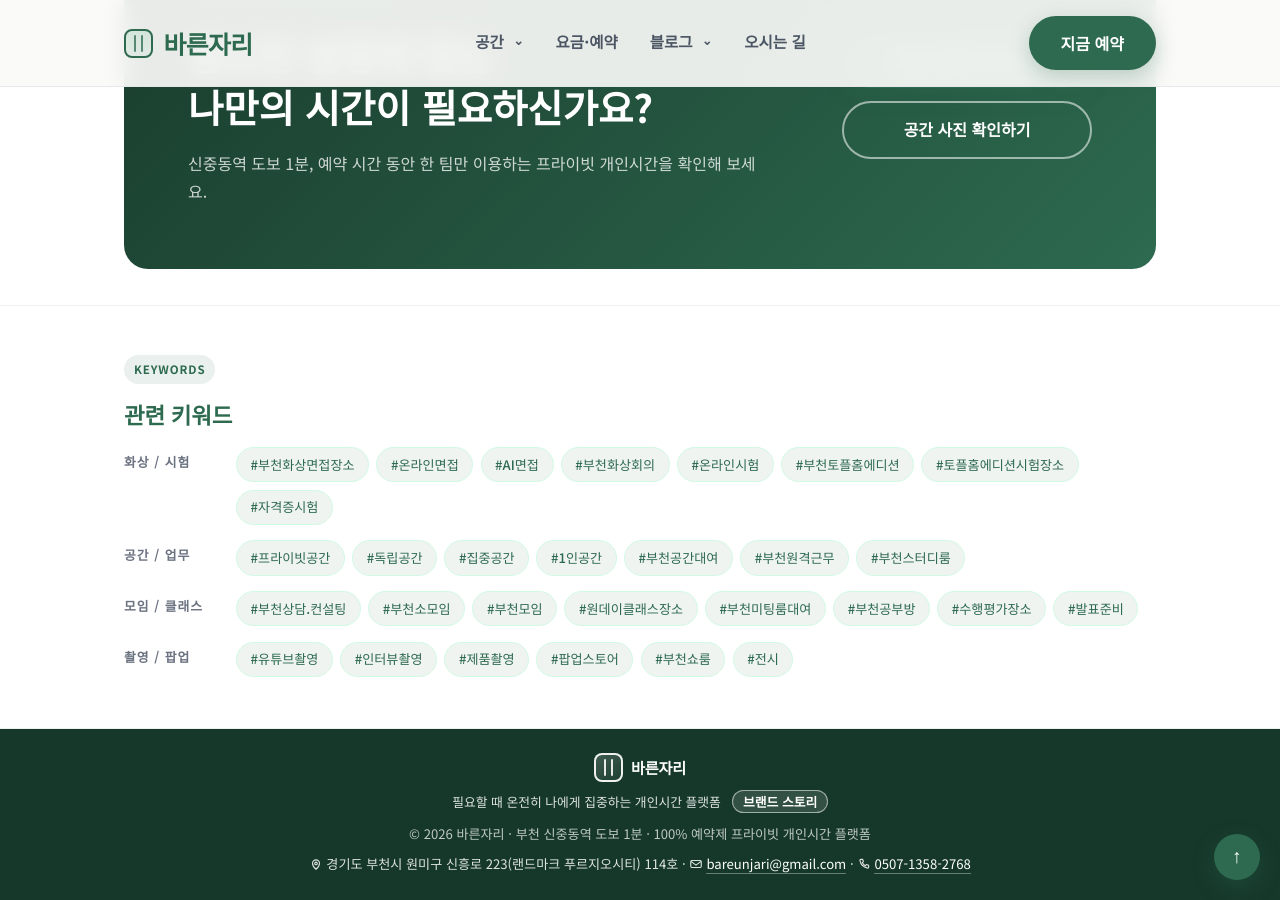
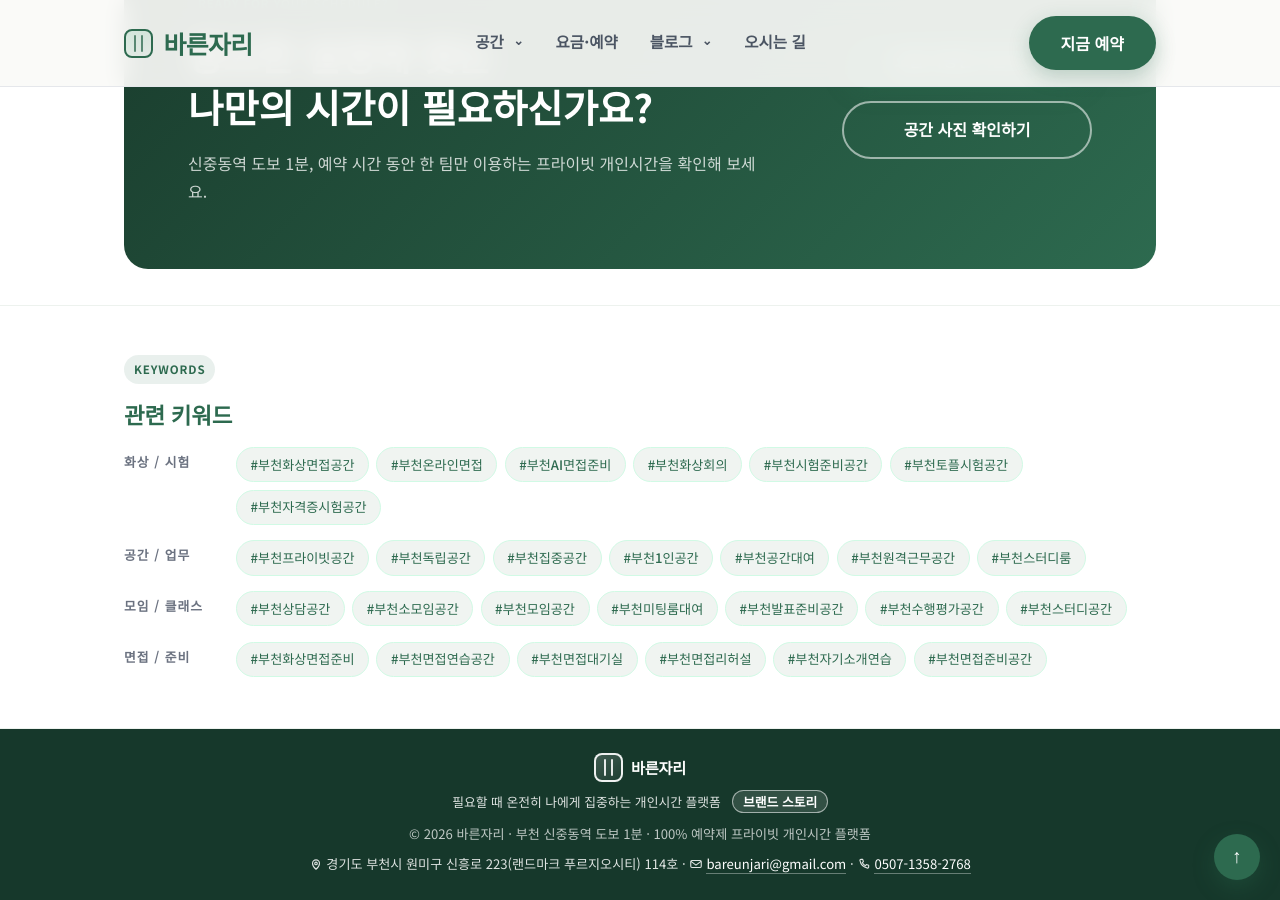
Before and after one commit to bareunspace/blog, a Jekyll site: the page built from blog.html, in a window 1280 px wide and 900 px high, scrolled down 4176 px. Built offline with Jekyll 4.4.1, drawn with Linux system fonts in a browser that asks for light colours.

Commit message:
Refine blog keyword tags

```diff
--- a/blog.html
+++ b/blog.html
@@ -274,34 +274,34 @@ script_version: 20260716-4
       <div class="tag-group">
         <p class="tag-group-label">화상 / 시험</p>
         <div class="tags">
-          <span class="tag">#부천화상면접장소</span><span class="tag">#온라인면접</span><span class="tag">#AI면접</span>
-          <span class="tag">#부천화상회의</span><span class="tag">#온라인시험</span>
-          <span class="tag">#부천토플홈에디션</span><span class="tag">#토플홈에디션시험장소</span><span class="tag">#자격증시험</span>
+          <span class="tag">#부천화상면접공간</span><span class="tag">#부천온라인면접</span><span class="tag">#부천AI면접준비</span>
+          <span class="tag">#부천화상회의</span><span class="tag">#부천시험준비공간</span>
+          <span class="tag">#부천토플시험공간</span><span class="tag">#부천자격증시험공간</span>
         </div>
       </div>
       <div class="tag-group">
         <p class="tag-group-label">공간 / 업무</p>
         <div class="tags">
-          <span class="tag">#프라이빗공간</span><span class="tag">#독립공간</span>
-          <span class="tag">#집중공간</span><span class="tag">#1인공간</span>
-          <span class="tag">#부천공간대여</span><span class="tag">#부천원격근무</span>
+          <span class="tag">#부천프라이빗공간</span><span class="tag">#부천독립공간</span>
+          <span class="tag">#부천집중공간</span><span class="tag">#부천1인공간</span>
+          <span class="tag">#부천공간대여</span><span class="tag">#부천원격근무공간</span>
           <span class="tag">#부천스터디룸</span>
         </div>
       </div>
       <div class="tag-group">
         <p class="tag-group-label">모임 / 클래스</p>
         <div class="tags">
-          <span class="tag">#부천상담.컨설팅</span><span class="tag">#부천소모임</span><span class="tag">#부천모임</span>
-          <span class="tag">#원데이클래스장소</span><span class="tag">#부천미팅룸대여</span><span class="tag">#부천공부방</span>
-          <span class="tag">#수행평가장소</span><span class="tag">#발표준비</span>
+          <span class="tag">#부천상담공간</span><span class="tag">#부천소모임공간</span><span class="tag">#부천모임공간</span>
+          <span class="tag">#부천미팅룸대여</span><span class="tag">#부천발표준비공간</span><span class="tag">#부천수행평가공간</span>
+          <span class="tag">#부천스터디공간</span>
         </div>
       </div>
       <div class="tag-group">
-        <p class="tag-group-label">촬영 / 팝업</p>
+        <p class="tag-group-label">면접 / 준비</p>
         <div class="tags">
-          <span class="tag">#유튜브촬영</span><span class="tag">#인터뷰촬영</span>
-          <span class="tag">#제품촬영</span><span class="tag">#팝업스토어</span>
-          <span class="tag">#부천쇼룸</span><span class="tag">#전시</span>
+          <span class="tag">#부천화상면접준비</span><span class="tag">#부천면접연습공간</span>
+          <span class="tag">#부천면접대기실</span><span class="tag">#부천면접리허설</span>
+          <span class="tag">#부천자기소개연습</span><span class="tag">#부천면접준비공간</span>
         </div>
       </div>
     </div>
```
